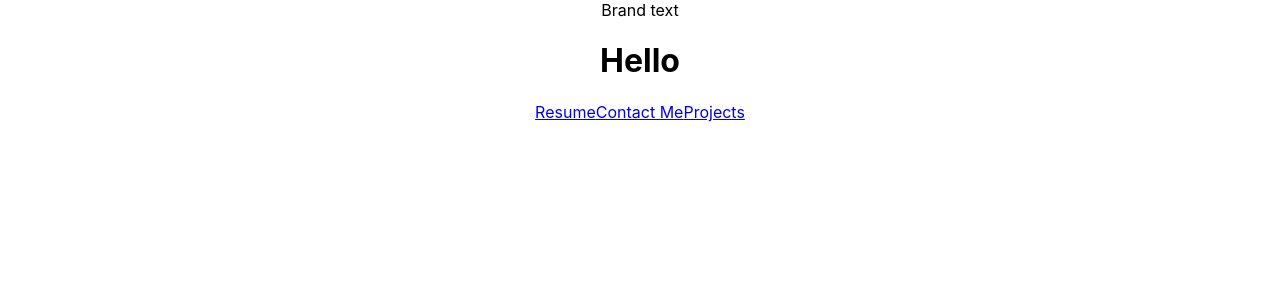
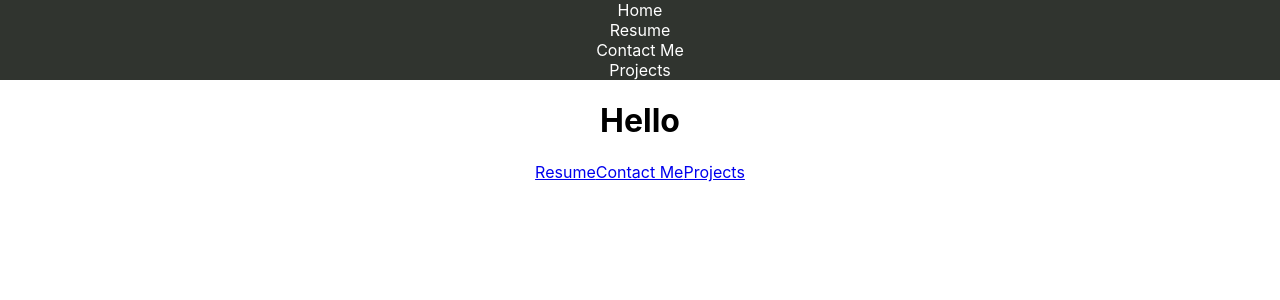
Before and after one commit to apatheticking/portfolio-website, a React (Create React App) app: page / in a window 1280 px wide. Shown: the top 300 px of the page. Built offline with nearby package versions, Linux system fonts and the light colour scheme.

Commit message:
started to work on 4 way navbar. thinking of a way to reuse css

```diff
--- a/src/App.tsx
+++ b/src/App.tsx
@@ -1,5 +1,5 @@
 import React from 'react'
-import TopNavBar from 'components/nav/TopNavBar'
+import { FourCornerNav } from 'components/nav/index'
 import { Switch, Route } from 'react-router-dom'
 import {
   HomePage,
@@ -10,10 +10,13 @@ import {
 } from './components/views/index'
 import './App.css';
 
+import { navbarStyle } from 'components/styles/index'
+
 function App() {
   return (
     <div className="App">
-      <TopNavBar />
+      {/* <NavBar linkTo={'resume'} linkName={'Resume'} linkStyle={navbarStyle}/> */}
+      <FourCornerNav />
       <Switch>
         <Route component={HomePage} path="/" exact />
         <Route component={Resume} path="/resume" />
--- /dev/null
+++ b/src/components/nav/FourCornerNav.jsx
@@ -0,0 +1,25 @@
+import React from 'react'
+import { NavBar } from './index'
+import { navbarStyle } from 'components/styles/index'
+
+import { makeStyles } from '@material-ui/core/styles'
+
+const bottomNavbarStyle = makeStyles({
+    root: {
+        position: 'fixed',
+        bottom: '0',
+        width: '100%'
+    }
+})
+
+export function FourCornerNav() {
+    //const bottomNav = bottomNavbarStyle()
+    return (
+        <>
+            <NavBar linkTo={''} linkName={'Home'} linkStyle={navbarStyle} fixed={'top'} />
+            <NavBar linkTo={'resume'} linkName={'Resume'} linkStyle={navbarStyle} fixed={'top'} />
+            <NavBar linkTo={'contactme'} linkName={'Contact Me'} linkStyle={navbarStyle} fixed={'top'} />
+            <NavBar linkTo={'projects'} linkName={'Projects'} linkStyle={navbarStyle} fixed={'bottom'} />
+        </>
+    )
+}
--- /dev/null
+++ b/src/components/nav/NavBar.jsx
@@ -0,0 +1,12 @@
+import React from 'react'
+import { Link } from 'react-router-dom'
+import { Navbar } from 'react-bootstrap'
+
+export function NavBar({linkTo, linkName, linkStyle, fixed}) {
+    const classes = linkStyle()
+    return (
+        <Navbar className={classes.root} fixed={fixed}>
+            <Link to={"/" + linkTo}><span>{linkName}</span></Link>
+        </Navbar>
+    )
+}
--- a/src/components/nav/TopNavBar.jsx
+++ /dev/null
@@ -1,10 +0,0 @@
-import React from 'react'
-import { Navbar } from 'react-bootstrap'
-
-export default function TopNavBar() {
-    return (
-        <Navbar>
-            <Navbar.Brand>Brand text</Navbar.Brand>
-        </Navbar>
-    )
-}
--- /dev/null
+++ b/src/components/nav/index.js
@@ -0,0 +1,2 @@
+export { NavBar } from './NavBar'
+export { FourCornerNav } from './FourCornerNav'
--- a/src/components/styles/index.js
+++ b/src/components/styles/index.js
@@ -1,2 +1,8 @@
+//Text
 export { sectionHeaderStyle } from './text/sectionHeader'
+
+//Layouts
 export { pageLayout } from './layouts/pagelayout'
+
+//UI
+export { navbarStyle } from './ui/navbarStyle'
--- /dev/null
+++ b/src/components/styles/ui/navbarStyle.js
@@ -0,0 +1,11 @@
+import { makeStyles } from '@material-ui/core/styles'
+
+export const navbarStyle = makeStyles({
+    root: {
+        background: '#30342F',
+        '& a':{
+            color: 'white',
+            textDecoration: 'none'
+        }
+    }
+});
```
